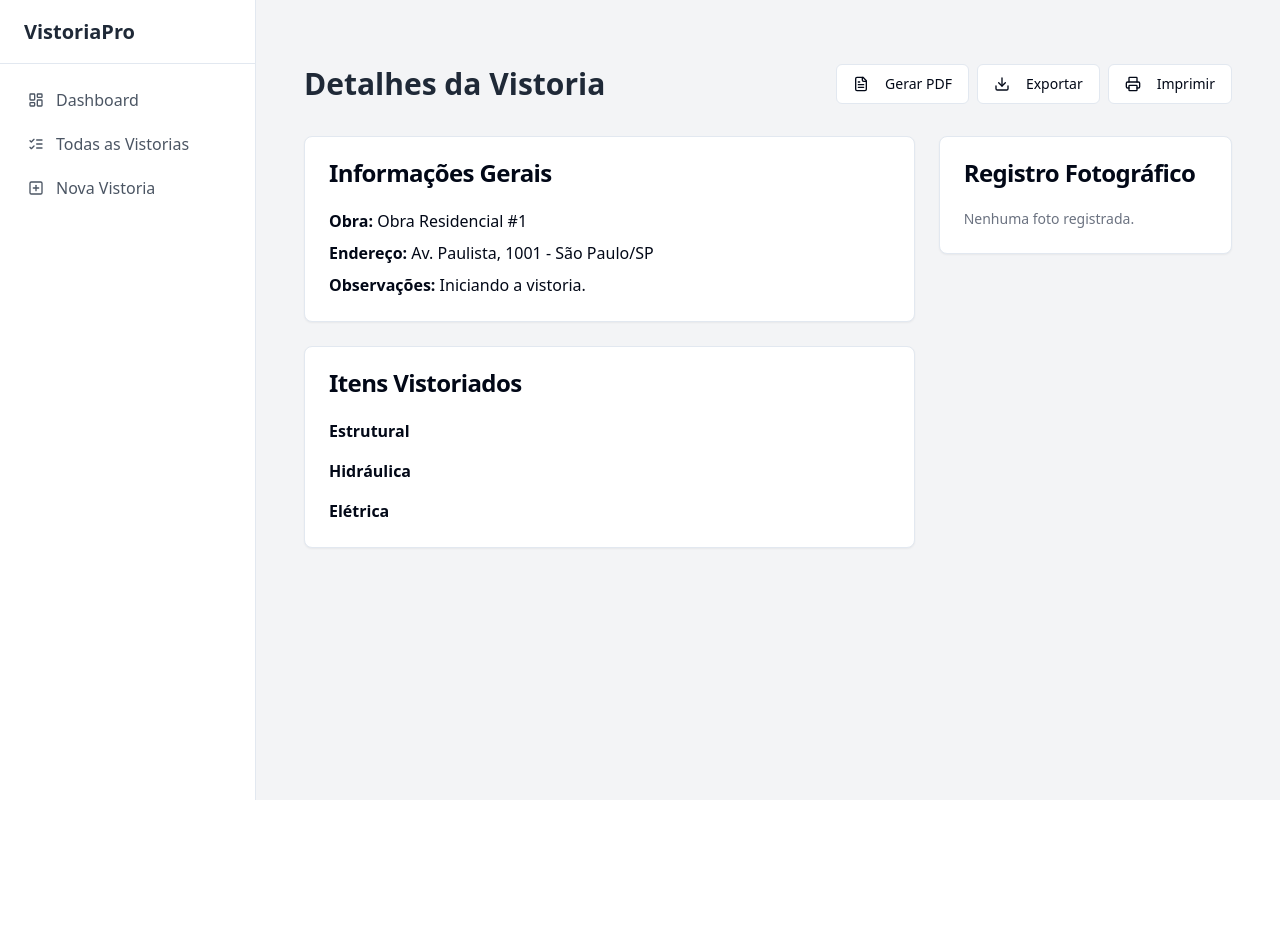
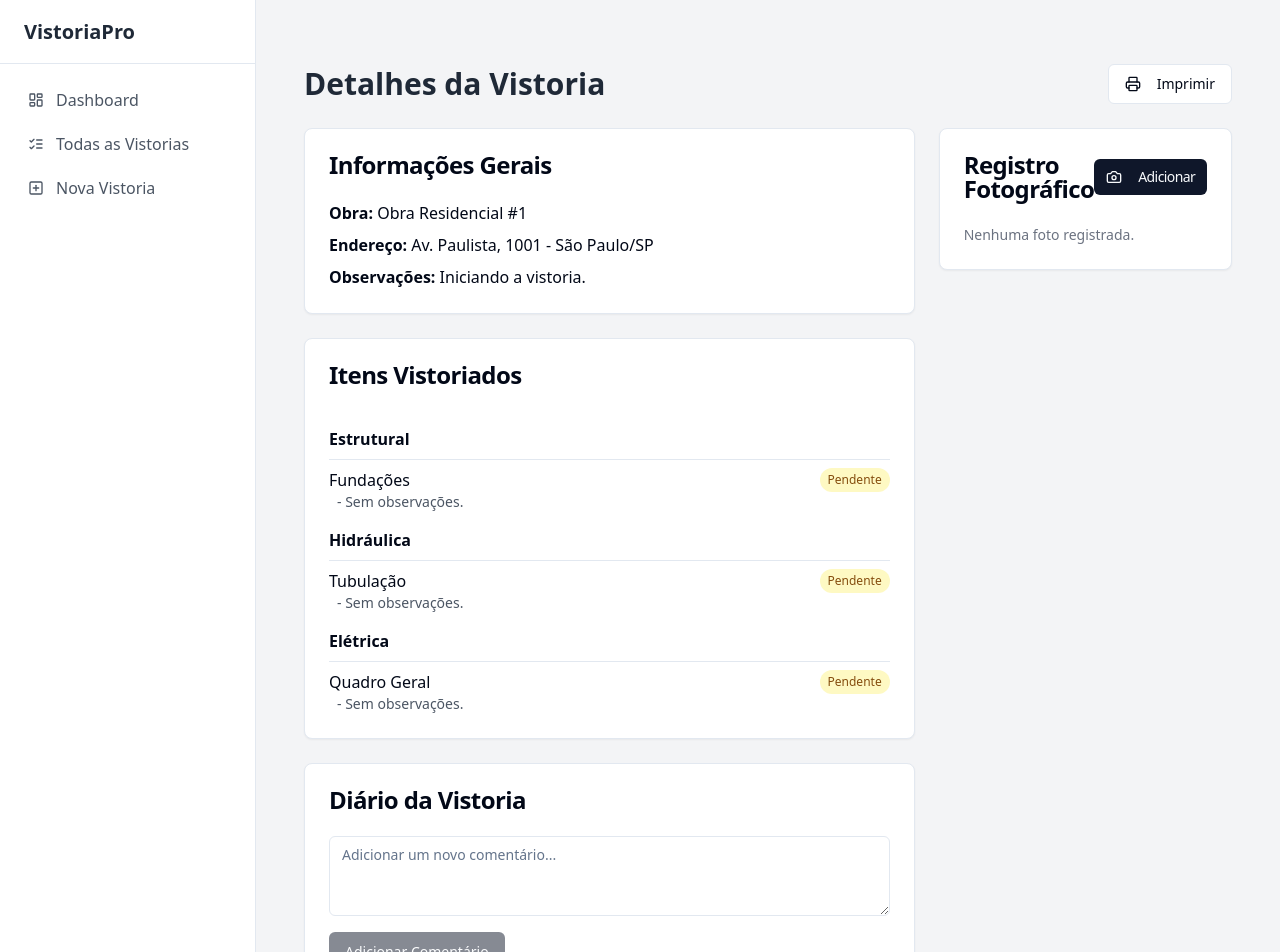
Before and after one commit to junior-mario/AppVistoriaDyad, a React (Vite) app: page /vistoria/1 in a window 1280 px wide. Shown: the top 952 px of the page. Before the commit the page ends 800 px from the top, so only its background shows below. Built offline with nearby package versions, Linux system fonts and the light colour scheme.

Commit message:
[dyad] Added comments and photo linking to details page - wrote 3 file(s)

```diff
--- /dev/null
+++ b/src/components/CommentSection.tsx
@@ -0,0 +1,61 @@
+import { useState } from "react";
+import { Button } from "@/components/ui/button";
+import { Textarea } from "@/components/ui/textarea";
+import { Card, CardContent, CardHeader, CardTitle } from "@/components/ui/card";
+import { Avatar, AvatarFallback, AvatarImage } from "@/components/ui/avatar";
+import type { Comment } from "@/data/mockVistorias";
+
+interface CommentSectionProps {
+  comments: Comment[];
+  onAddComment: (text: string) => void;
+}
+
+export const CommentSection = ({ comments, onAddComment }: CommentSectionProps) => {
+  const [newComment, setNewComment] = useState("");
+
+  const handleSubmit = () => {
+    if (newComment.trim()) {
+      onAddComment(newComment);
+      setNewComment("");
+    }
+  };
+
+  return (
+    <Card>
+      <CardHeader>
+        <CardTitle>Diário da Vistoria</CardTitle>
+      </CardHeader>
+      <CardContent>
+        <div className="space-y-4">
+          <Textarea
+            placeholder="Adicionar um novo comentário..."
+            value={newComment}
+            onChange={(e) => setNewComment(e.target.value)}
+          />
+          <Button onClick={handleSubmit} disabled={!newComment.trim()}>
+            Adicionar Comentário
+          </Button>
+        </div>
+        <div className="mt-6 space-y-6">
+          {comments.slice().reverse().map((comment) => (
+            <div key={comment.id} className="flex items-start gap-4">
+              <Avatar>
+                <AvatarImage src={`https://api.dicebear.com/7.x/initials/svg?seed=${comment.user}`} />
+                <AvatarFallback>{comment.user.substring(0, 2)}</AvatarFallback>
+              </Avatar>
+              <div className="flex-1">
+                <div className="flex items-center justify-between">
+                  <p className="font-semibold">{comment.user}</p>
+                  <p className="text-xs text-gray-500">
+                    {new Date(comment.timestamp).toLocaleString()}
+                  </p>
+                </div>
+                <p className="mt-1 text-sm text-gray-700">{comment.text}</p>
+              </div>
+            </div>
+          ))}
+        </div>
+      </CardContent>
+    </Card>
+  );
+};
--- a/src/data/mockVistorias.ts
+++ b/src/data/mockVistorias.ts
@@ -1,3 +1,27 @@
+export type Comment = {
+  id: string;
+  user: string;
+  text: string;
+  timestamp: string;
+};
+
+export type Photo = {
+  id: number;
+  caption: string;
+  url: string;
+  location?: { lat: number; lng: number };
+  timestamp: string;
+  itemId?: string; // Links to VistoriaItem.id
+};
+
+export type VistoriaItem = {
+  id: string;
+  nome: string;
+  status: string;
+  observacoes: string;
+  descricao?: string;
+};
+
 export type Vistoria = {
   id: string;
   obra: string;
@@ -6,10 +30,11 @@ export type Vistoria = {
   status: "Pendente" | "Concluída" | "Em Andamento";
   responsavel: string;
   observacoesGerais: string;
-  itensEstrutural: { id: string; nome: string; status: string; observacoes: string; }[];
-  itensHidraulica: { id: string; nome: string; status: string; observacoes: string; }[];
-  itensEletrica: { id: string; nome: string; status: string; observacoes: string; }[];
-  photos: { id: number; caption: string; location?: { lat: number; lng: number }; }[];
+  itensEstrutural: VistoriaItem[];
+  itensHidraulica: VistoriaItem[];
+  itensEletrica: VistoriaItem[];
+  photos: Photo[];
+  comments: Comment[];
 };
 
 export const mockVistorias: Vistoria[] = [
@@ -18,13 +43,16 @@ export const mockVistorias: Vistoria[] = [
     obra: "Obra Residencial #1",
     endereco: "Av. Paulista, 1001 - São Paulo/SP",
     data: "2024-07-20",
-    status: "Pendente",
+    status: "Em Andamento",
     responsavel: "João Silva",
     observacoesGerais: "Iniciando a vistoria.",
-    itensEstrutural: [],
-    itensHidraulica: [],
-    itensEletrica: [],
-    photos: []
+    itensEstrutural: [{ id: 'est1', nome: 'Fundações', status: 'Pendente', observacoes: '' }],
+    itensHidraulica: [{ id: 'hid1', nome: 'Tubulação', status: 'Pendente', observacoes: '' }],
+    itensEletrica: [{ id: 'ele1', nome: 'Quadro Geral', status: 'Pendente', observacoes: '' }],
+    photos: [],
+    comments: [
+      { id: 'c1', user: 'Eng. Maria', text: 'Início da vistoria. Tudo parece em ordem.', timestamp: '2024-07-20T09:00:00Z' }
+    ]
   },
   {
     id: "2",
@@ -37,19 +65,12 @@ export const mockVistorias: Vistoria[] = [
     itensEstrutural: [{ id: 'es1', nome: 'Fundações', status: 'Aprovado', observacoes: 'OK' }],
     itensHidraulica: [{ id: 'hi1', nome: 'Encanamento', status: 'Reprovado', observacoes: 'Vazamento no banheiro do 2º andar.' }],
     itensEletrica: [{ id: 'el1', nome: 'Quadro de Força', status: 'Aprovado', observacoes: 'OK' }],
-    photos: [{ id: 1, caption: 'Vazamento', location: { lat: -23.54, lng: -46.64 } }]
+    photos: [
+      { id: 1, caption: 'Vazamento encontrado', url: 'https://picsum.photos/seed/vazamento/400/300', location: { lat: -23.54, lng: -46.64 }, timestamp: '2024-07-18T14:30:00Z', itemId: 'hi1' }
+    ],
+    comments: [
+      { id: 'c2', user: 'Eng. Maria', text: 'Encontrado vazamento na hidráulica. Foto anexada.', timestamp: '2024-07-18T14:32:00Z' },
+      { id: 'c3', user: 'Eng. João', text: 'Reparo agendado para amanhã.', timestamp: '2024-07-18T16:00:00Z' }
+    ]
   },
-  {
-    id: "3",
-    obra: "Reforma Apartamento 303",
-    endereco: "Alameda Santos, 200 - São Paulo/SP",
-    data: "2024-07-15",
-    status: "Concluída",
-    responsavel: "João Silva",
-    observacoesGerais: "Tudo conforme o projeto.",
-    itensEstrutural: [{ id: 'es1', nome: 'Paredes', status: 'Aprovado', observacoes: 'OK' }],
-    itensHidraulica: [{ id: 'hi1', nome: 'Torneiras', status: 'Aprovado', observacoes: 'OK' }],
-    itensEletrica: [{ id: 'el1', nome: 'Tomadas', status: 'Aprovado', observacoes: 'OK' }],
-    photos: []
-  }
 ];
--- a/src/pages/VistoriaDetalhesPage.tsx
+++ b/src/pages/VistoriaDetalhesPage.tsx
@@ -1,28 +1,88 @@
+import { useState, useEffect } from "react";
 import { useParams } from "react-router-dom";
 import { Button } from "@/components/ui/button";
-import { FileText, Download, Printer } from "lucide-react";
+import { FileText, Download, Printer, Camera, Paperclip } from "lucide-react";
 import { Card, CardContent, CardHeader, CardTitle } from "@/components/ui/card";
 import { useToast } from "@/components/ui/use-toast";
-import { mockVistorias } from "../data/mockVistorias";
+import { mockVistorias, Vistoria, Photo, VistoriaItem } from "@/data/mockVistorias";
+import { CommentSection } from "@/components/CommentSection";
+import { Dialog, DialogContent, DialogHeader, DialogTitle, DialogTrigger } from "@/components/ui/dialog";
+import { Input } from "@/components/ui/input";
+import { Select, SelectContent, SelectItem, SelectTrigger, SelectValue } from "@/components/ui/select";
+
+const PhotoUploader = ({ vistoria, onAddPhoto }: { vistoria: Vistoria, onAddPhoto: (photo: Photo) => void }) => {
+  const [caption, setCaption] = useState("");
+  const [itemId, setItemId] = useState<string | undefined>();
+  const allItems = [
+    ...vistoria.itensEstrutural.map(item => ({ ...item, group: "Estrutural" })),
+    ...vistoria.itensHidraulica.map(item => ({ ...item, group: "Hidráulica" })),
+    ...vistoria.itensEletrica.map(item => ({ ...item, group: "Elétrica" })),
+  ];
+
+  const handleAdd = () => {
+    const newPhoto: Photo = {
+      id: Date.now(),
+      caption,
+      itemId,
+      url: `https://picsum.photos/seed/${Date.now()}/400/300`,
+      timestamp: new Date().toISOString(),
+    };
+    onAddPhoto(newPhoto);
+  };
+
+  return (
+    <DialogContent>
+      <DialogHeader>
+        <DialogTitle>Adicionar Nova Foto</DialogTitle>
+      </DialogHeader>
+      <div className="space-y-4 py-4">
+        <Input placeholder="Legenda da foto" value={caption} onChange={e => setCaption(e.target.value)} />
+        <Select onValueChange={setItemId} value={itemId}>
+          <SelectTrigger>
+            <SelectValue placeholder="Vincular a um item (opcional)" />
+          </SelectTrigger>
+          <SelectContent>
+            {allItems.map(item => (
+              <SelectItem key={item.id} value={item.id}>
+                {item.group}: {item.nome}
+              </SelectItem>
+            ))}
+          </SelectContent>
+        </Select>
+        <Button onClick={handleAdd} className="w-full">Adicionar Foto</Button>
+      </div>
+    </DialogContent>
+  );
+};
 
 const VistoriaDetalhesPage = () => {
-  const { id } = useParams();
+  const { id } = useParams<{ id: string }>();
   const { toast } = useToast();
+  const [vistoria, setVistoria] = useState<Vistoria | null>(null);
 
-  const vistoria = mockVistorias.find(v => v.id === id);
+  useEffect(() => {
+    const foundVistoria = mockVistorias.find(v => v.id === id);
+    setVistoria(foundVistoria || null);
+  }, [id]);
 
   if (!vistoria) {
-    return (
-      <div className="container mx-auto px-4 py-8 text-center">
-        <h1 className="text-2xl font-bold text-red-600">Vistoria não encontrada</h1>
-        <p className="text-gray-600 mt-2">Não foi possível encontrar os dados para a vistoria com ID: {id}</p>
-      </div>
-    );
+    return <div>Vistoria não encontrada ou carregando...</div>;
   }
 
-  const printPage = () => {
-    toast({ title: "Preparando para impressão..." });
-    setTimeout(() => window.print(), 500);
+  const handleAddComment = (text: string) => {
+    const newComment = {
+      id: `c${Date.now()}`,
+      user: "Eng. Ana", // Mocked user
+      text,
+      timestamp: new Date().toISOString(),
+    };
+    setVistoria(prev => prev ? { ...prev, comments: [...prev.comments, newComment] } : null);
+    toast({ title: "Comentário adicionado!" });
+  };
+
+  const handleAddPhoto = (photo: Photo) => {
+    setVistoria(prev => prev ? { ...prev, photos: [...prev.photos, photo] } : null);
+    toast({ title: "Foto adicionada com sucesso!" });
   };
 
   const renderStatusBadge = (status: string) => {
@@ -32,14 +92,46 @@ const VistoriaDetalhesPage = () => {
     return <span className={`${baseClasses} bg-yellow-100 text-yellow-800`}>Pendente</span>;
   };
 
+  const renderItemPhotos = (itemId: string) => {
+    const itemPhotos = vistoria.photos.filter(p => p.itemId === itemId);
+    if (itemPhotos.length === 0) return null;
+
+    return (
+      <div className="mt-2 pl-4">
+        <h4 className="text-sm font-semibold mb-2">Fotos Vinculadas:</h4>
+        <div className="flex gap-2 flex-wrap">
+          {itemPhotos.map(photo => (
+            <a key={photo.id} href={photo.url} target="_blank" rel="noopener noreferrer" className="block w-24">
+              <img src={photo.url} alt={photo.caption} className="rounded-md object-cover h-16 w-24" />
+              <p className="text-xs truncate mt-1">{photo.caption}</p>
+            </a>
+          ))}
+        </div>
+      </div>
+    );
+  };
+
+  const renderItems = (title: string, items: VistoriaItem[]) => (
+    <div>
+      <h3 className="font-semibold mt-4">{title}</h3>
+      {items.map((item) => (
+        <div key={item.id} className="border-t pt-2 mt-2">
+          <div className="flex justify-between">
+            <span>{item.nome}</span> {renderStatusBadge(item.status)}
+          </div>
+          <p className="text-sm text-gray-600 pl-2">- {item.observacoes || "Sem observações."}</p>
+          {renderItemPhotos(item.id)}
+        </div>
+      ))}
+    </div>
+  );
+
   return (
-    <div className="container mx-auto px-4 py-8">
-      <div className="flex justify-between items-center mb-8">
+    <div className="container mx-auto px-4 py-8 space-y-6">
+      <div className="flex justify-between items-center">
         <h1 className="text-3xl font-bold text-gray-800">Detalhes da Vistoria</h1>
         <div className="flex space-x-2">
-          <Button variant="outline"><FileText className="mr-2 h-4 w-4" /> Gerar PDF</Button>
-          <Button variant="outline"><Download className="mr-2 h-4 w-4" /> Exportar</Button>
-          <Button variant="outline" onClick={printPage}><Printer className="mr-2 h-4 w-4" /> Imprimir</Button>
+          <Button variant="outline"><Printer className="mr-2 h-4 w-4" /> Imprimir</Button>
         </div>
       </div>
 
@@ -56,47 +148,40 @@ const VistoriaDetalhesPage = () => {
 
           <Card>
             <CardHeader><CardTitle>Itens Vistoriados</CardTitle></CardHeader>
-            <CardContent className="space-y-4">
-              <h3 className="font-semibold">Estrutural</h3>
-              {vistoria.itensEstrutural.map((item: any) => (
-                <div key={item.id} className="border-t pt-2">
-                  <div className="flex justify-between"><span>{item.nome}</span> {renderStatusBadge(item.status)}</div>
-                  <p className="text-sm text-gray-600 pl-2">- {item.observacoes || "Sem observações."}</p>
-                </div>
-              ))}
-              <h3 className="font-semibold mt-4">Hidráulica</h3>
-              {vistoria.itensHidraulica.map((item: any) => (
-                <div key={item.id} className="border-t pt-2">
-                  <div className="flex justify-between"><span>{item.nome}</span> {renderStatusBadge(item.status)}</div>
-                  <p className="text-sm text-gray-600 pl-2">- {item.observacoes || "Sem observações."}</p>
-                </div>
-              ))}
-              <h3 className="font-semibold mt-4">Elétrica</h3>
-              {vistoria.itensEletrica.map((item: any) => (
-                <div key={item.id} className="border-t pt-2">
-                  <div className="flex justify-between"><span>{item.nome}</span> {renderStatusBadge(item.status)}</div>
-                  <p className="text-sm text-gray-600 pl-2">- {item.observacoes || "Sem observações."}</p>
-                </div>
-              ))}
+            <CardContent>
+              {renderItems("Estrutural", vistoria.itensEstrutural)}
+              {renderItems("Hidráulica", vistoria.itensHidraulica)}
+              {renderItems("Elétrica", vistoria.itensEletrica)}
             </CardContent>
           </Card>
+
+          <CommentSection comments={vistoria.comments} onAddComment={handleAddComment} />
         </div>
 
         <div className="lg:col-span-1">
           <Card>
-            <CardHeader><CardTitle>Registro Fotográfico</CardTitle></CardHeader>
+            <CardHeader>
+              <CardTitle className="flex justify-between items-center">
+                <span>Registro Fotográfico</span>
+                <Dialog>
+                  <DialogTrigger asChild>
+                    <Button size="sm"><Camera className="mr-2 h-4 w-4" /> Adicionar</Button>
+                  </DialogTrigger>
+                  <PhotoUploader vistoria={vistoria} onAddPhoto={handleAddPhoto} />
+                </Dialog>
+              </CardTitle>
+            </CardHeader>
             <CardContent className="space-y-4">
-              {vistoria.photos.length > 0 ? vistoria.photos.map((photo: any) => (
-                <div key={photo.id} className="border rounded-lg">
-                  <div className="bg-gray-200 h-32 flex items-center justify-center text-gray-500">Foto</div>
-                  <div className="p-2">
-                    <p className="text-sm">{photo.caption || "Sem descrição"}</p>
-                    {photo.location && (
-                      <p className="text-xs text-gray-500">
-                        Lat: {photo.location.lat.toFixed(4)}, Lon: {photo.location.lng.toFixed(4)}
-                      </p>
-                    )}
-                  </div>
+              {vistoria.photos.length > 0 ? vistoria.photos.map((photo) => (
+                <div key={photo.id} className="border rounded-lg p-2">
+                  <img src={photo.url} alt={photo.caption} className="w-full h-32 object-cover rounded-md mb-2" />
+                  <p className="text-sm font-medium">{photo.caption || "Sem descrição"}</p>
+                  {photo.location && (
+                    <p className="text-xs text-gray-500">
+                      Lat: {photo.location.lat.toFixed(4)}, Lon: {photo.location.lng.toFixed(4)}
+                    </p>
+                  )}
+                  {photo.itemId && <p className="text-xs text-blue-600 flex items-center gap-1"><Paperclip size={12} /> Vinculada</p>}
                 </div>
               )) : <p className="text-sm text-gray-500">Nenhuma foto registrada.</p>}
             </CardContent>
```
